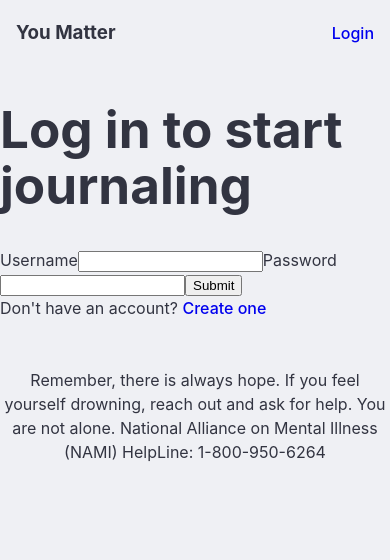
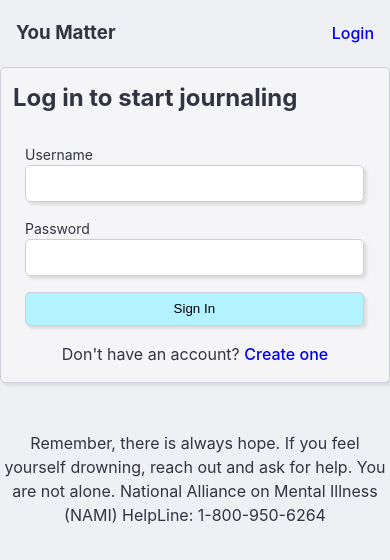
Before and after one commit to jase-d-ace/openai-ikigai-journaling, a React (Vite) app in the folder mental_health_frontend/: page /login in a window 390 px wide. Shown: the top 560 px of the page. Built offline with nearby package versions, Linux system fonts and the light colour scheme.

Commit message:
login form styles

```diff
--- a/mental_health_frontend/src/App.css
+++ b/mental_health_frontend/src/App.css
@@ -23,6 +23,56 @@
 
     }
 
+    .login {
+        border: 1px solid #CDCED7;
+        box-shadow: 3px 3px 3px #DdDdDd;
+        border-radius: 5px;
+        background: #F5F5F8;
+        display: flex;
+        flex-direction: column;
+
+        .register-link {
+            text-align: center;
+            margin-bottom: 1em;
+        }
+    }
+
+    .login-form {
+
+        .field {
+            display: flex;
+            flex-direction: column;
+            align-items: flex-start;
+            margin-left: 1.5em;
+            padding-bottom: 1em;
+
+            label {
+                font-size: 14px;
+            }
+        }
+
+        .username-field {
+            margin-top: 1em;
+        }
+
+        .login-text-input {
+            height: 2.5em;
+            border: 1px solid #CDCED7;
+            box-shadow: 3px 3px 3px #DdDdDd;
+            border-radius: 5px;
+            width: 25em;
+        }
+
+        .login-submit {
+            width: 25.4em;
+            height: 2.5em;
+            box-shadow: 3px 3px 3px #DdDdDd;
+            border: 1px solid #CDCED7;
+            background: #B3F2FF;
+            border-radius: 5px;
+        }
+    }
+
     .journal-form {
         border: 1px solid #CDCED7;
         box-shadow: 3px 3px 3px #DdDdDd;
@@ -39,7 +89,6 @@
             flex-direction: column;
             align-items: flex-start;
         }
-
 
         .title-input {
             height: 2.5em;
--- a/mental_health_frontend/src/components/Login.jsx
+++ b/mental_health_frontend/src/components/Login.jsx
@@ -1,10 +1,14 @@
 import { Link, Navigate } from "react-router-dom";
 import { useState } from "react";
 import { useAuth } from "../authContext";
+import "../App.css";
 
 export default function Login() {
-    const [loginFormData, setLoginFormData] = useState({})
-    const { login } = useAuth()
+    const [loginFormData, setLoginFormData] = useState({
+        username: "",
+        password: "",
+    })
+    const { currentUser, login } = useAuth()
 
     const handleFormInput = (name, text) => {
         setLoginFormData({...loginFormData, [name]: text})
@@ -12,25 +16,32 @@ export default function Login() {
 
     const handleFormSubmit = async e => {
         e.preventDefault();
-        await login(loginFormData.username, loginFormData.password)
-
+        await login(loginFormData.username, loginFormData.password);
     }
 
     return (
-        localStorage.getItem("user_token") ?
+        currentUser.isLoggedIn ?
         <Navigate replace to="/" /> :
         <div className="login">
-            <h1>Log in to start journaling</h1>
+            <header>
+                <h2>Log in to start journaling</h2>
+            </header>
 
-            <form onSubmit={handleFormSubmit}>
-                <label>Username</label>
-                <input type="text" onChange={e => handleFormInput("username", e.target.value)} />
-                <label>Password</label>
-                <input type="password" onChange={e => handleFormInput("password", e.target.value)} />
-                <input type="submit" />
+            <form className="login-form" onSubmit={handleFormSubmit}>
+                <div className="field username-field">
+                    <label>Username</label>
+                    <input className="login-text-input" type="text" onChange={e => handleFormInput("username", e.target.value)} />
+                </div>
+                <div className="field password-field">
+                    <label>Password</label>
+                    <input className="login-text-input" type="password" onChange={e => handleFormInput("password", e.target.value)} />
+                </div>
+                <div className="field submit">
+                    <input className="login-submit" value="Sign In" type="submit" />
+                </div>
             </form>
 
-            <span>Don't have an account? <Link to="/register">Create one</Link></span>
+            <span className="register-link">Don't have an account? <Link to="/register">Create one</Link></span>
         </div>
     )
 
```
